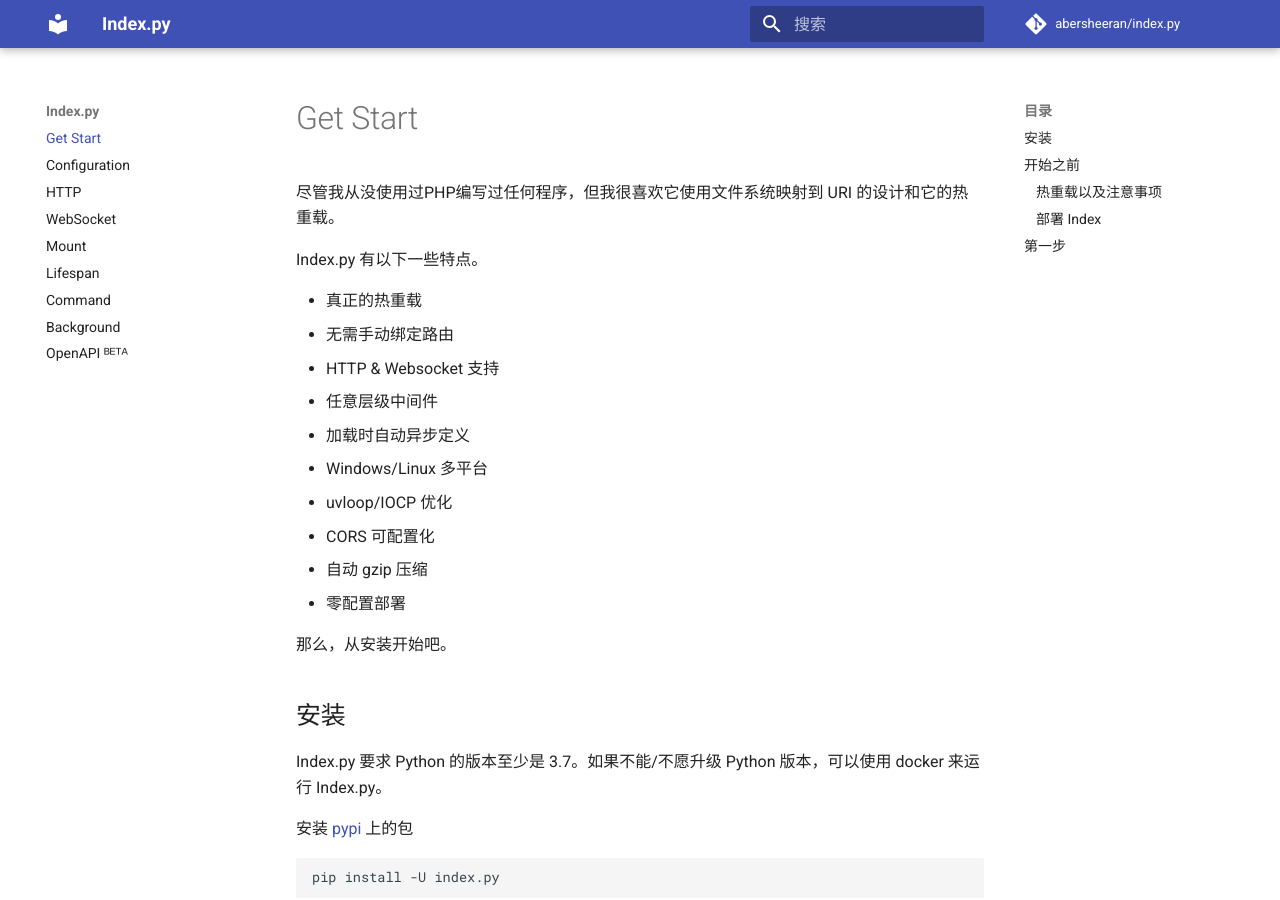
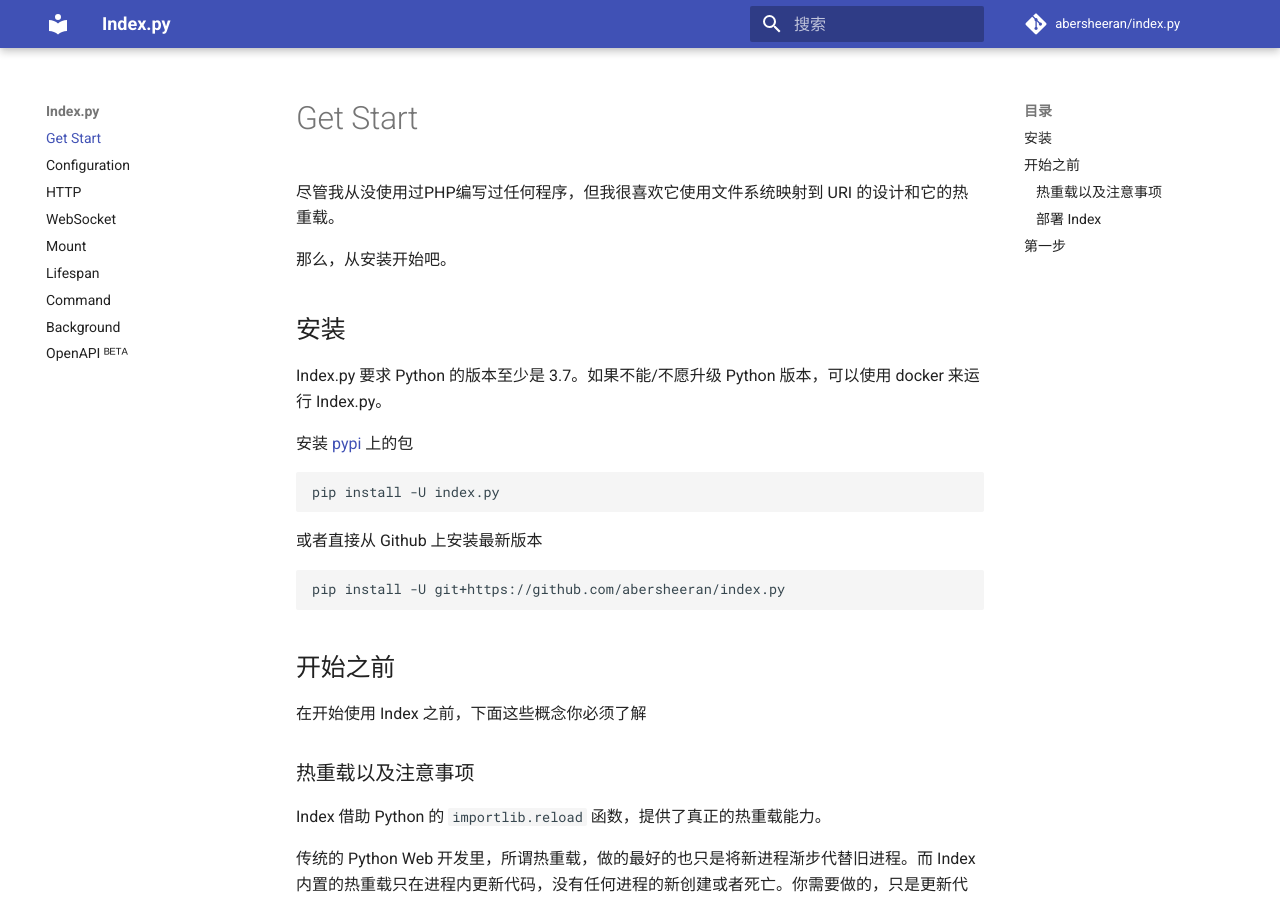
Before and after one commit to abersheeran/kui, an MkDocs documentation site: the page built from docs/index.md, in a window 1280 px wide and 900 px high. Built offline with MkDocs 1.6.1 and Material for MkDocs 9.7.7, drawn with Linux system fonts in a browser that asks for light colours; comment, search, counter and statistics services are not loaded.

Commit message:
update docs

```diff
--- a/docs/index.md
+++ b/docs/index.md
@@ -1,17 +1,4 @@
 尽管我从没使用过PHP编写过任何程序，但我很喜欢它使用文件系统映射到 URI 的设计和它的热重载。
-
-Index.py 有以下一些特点。
-
-* 真正的热重载
-* 无需手动绑定路由
-* HTTP & Websocket 支持
-* 任意层级中间件
-* 加载时自动异步定义
-* Windows/Linux 多平台
-* uvloop/IOCP 优化
-* CORS 可配置化
-* 自动 gzip 压缩
-* 零配置部署
 
 那么，从安装开始吧。
 
```
Also changed, not shown: docs/background.md (+1 -1 lines).
